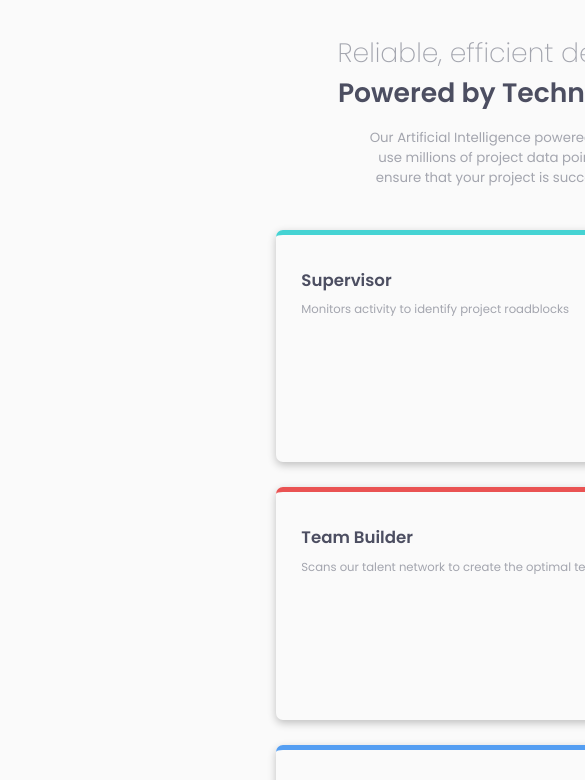
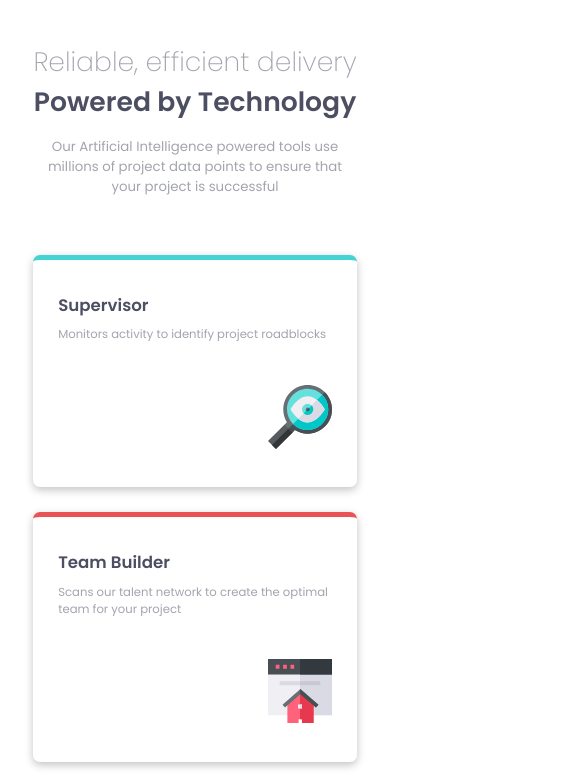
Before and after one commit to spirit-101/four-card-feature-section, a plain HTML site: page index.html in a window 390 px wide. Shown: the top 780 px of the page, 585 px wide, since content can reach past the window. Drawn offline with Linux system fonts and the light colour scheme.

Commit message:
Added media queries

```diff
--- a/sass/_style.scss
+++ b/sass/_style.scss
@@ -16,7 +16,6 @@ body {
   font-family: "Poppins", sans-serif;
   font-size: 1.4rem;
   font-weight: 400;
-  background-color: hsl(0, 0%, 98%);
 }
 
 .container {
@@ -29,6 +28,9 @@ body {
     flex-direction: column;
     align-items: center;
     justify-content: center;
+
+    padding: 0;
+    width: 100vw;
   }
 }
 
@@ -37,6 +39,10 @@ body {
     text-align: center;
     padding: 0 30rem;
     margin-bottom: 5rem;
+
+    @include respond(phone) {
+      padding: 5rem 0 0 0;
+    }
   }
 
   &__heading {
@@ -57,7 +63,7 @@ body {
 
     @include respond(phone) {
       font-size: 1.6rem;
-      padding: 0 13rem;
+      padding: 0 4rem;
     }
   }
 }
@@ -69,6 +75,7 @@ body {
 
   @include respond(phone) {
     grid-template-columns: 1fr;
+    padding: 2rem 4rem;
   }
 
   &__box {
```
Also changed, not shown: css/main.css, 1 other file.
